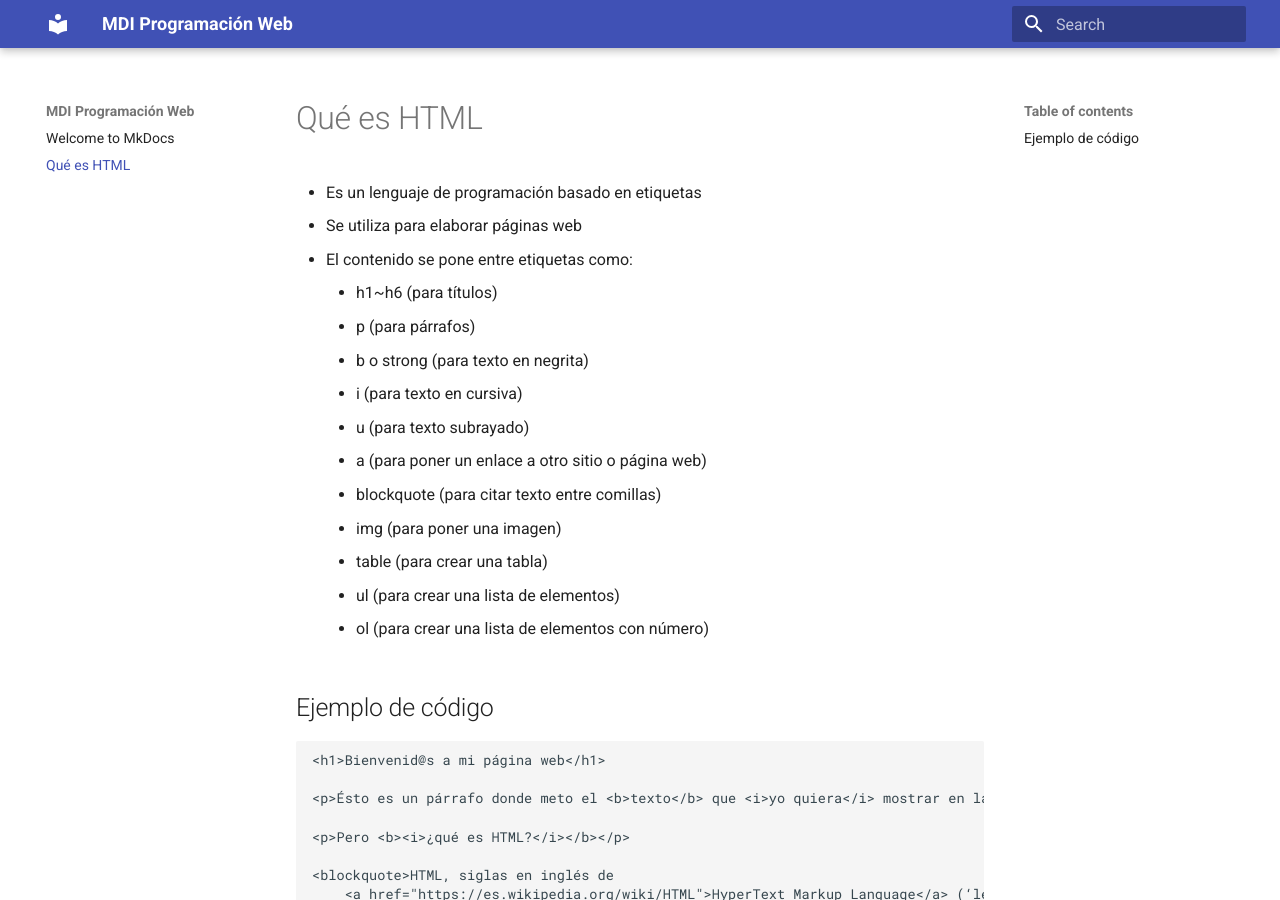
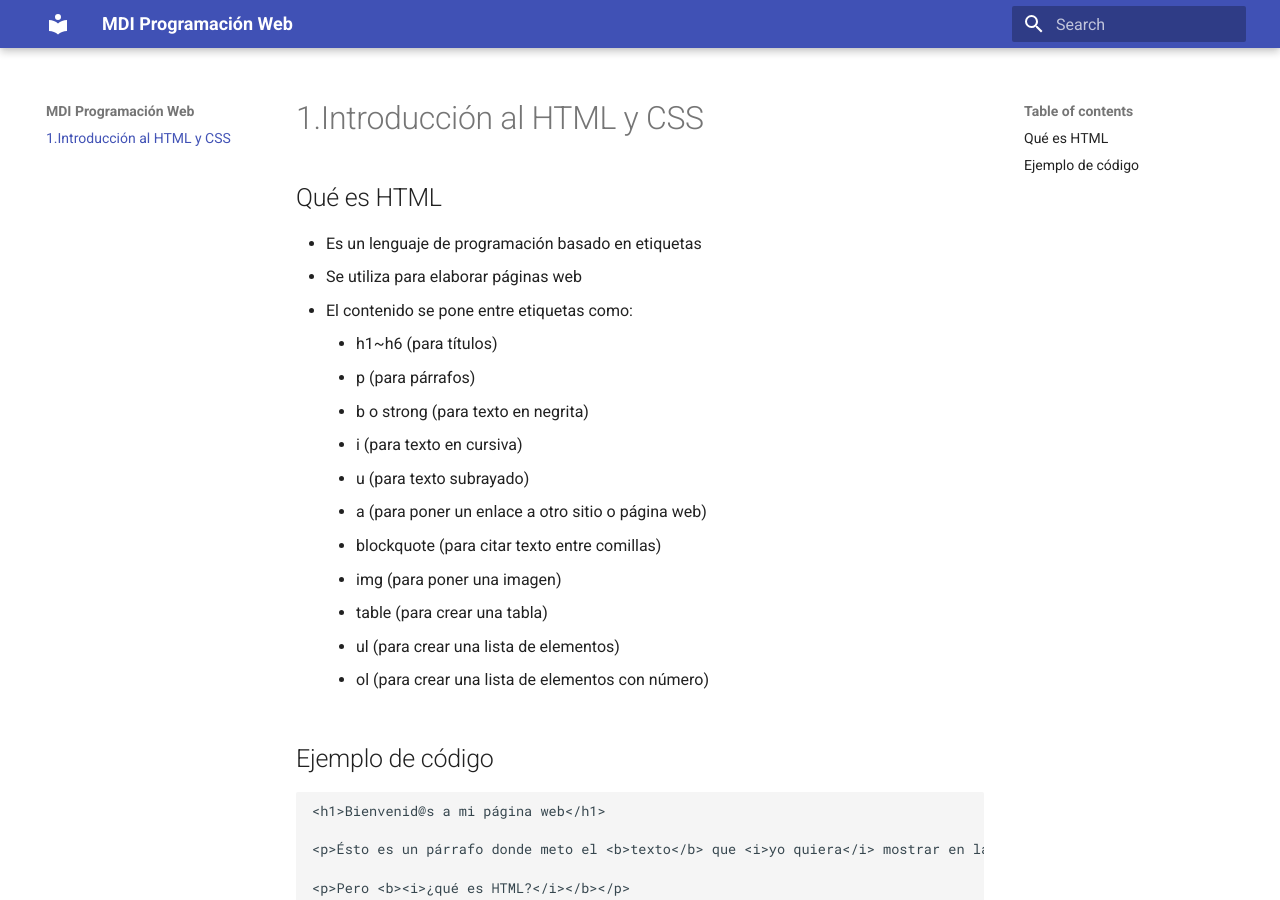
Before and after one commit to lalemanf/mdi, an MkDocs documentation site: the page built from docs/1.Introduccion al html y css.md, in a window 1280 px wide and 900 px high. Built offline with MkDocs 1.6.1 and Material for MkDocs 9.7.7, drawn with Linux system fonts in a browser that asks for light colours.

Commit message:
Adding first content

```diff
--- a/docs/Tema 1 - introduccion al HTML y CSS.md
+++ b/docs/1.Introduccion al html y css.md
@@ -1,4 +1,6 @@
-# Qué es HTML
+# 1.Introducción al HTML y CSS
+
+## Qué es HTML
 
 - Es un lenguaje de programación basado en etiquetas
 - Se utiliza para elaborar páginas web
```
Also changed, not shown: docs/index.md (deleted, +0 -17 lines).
